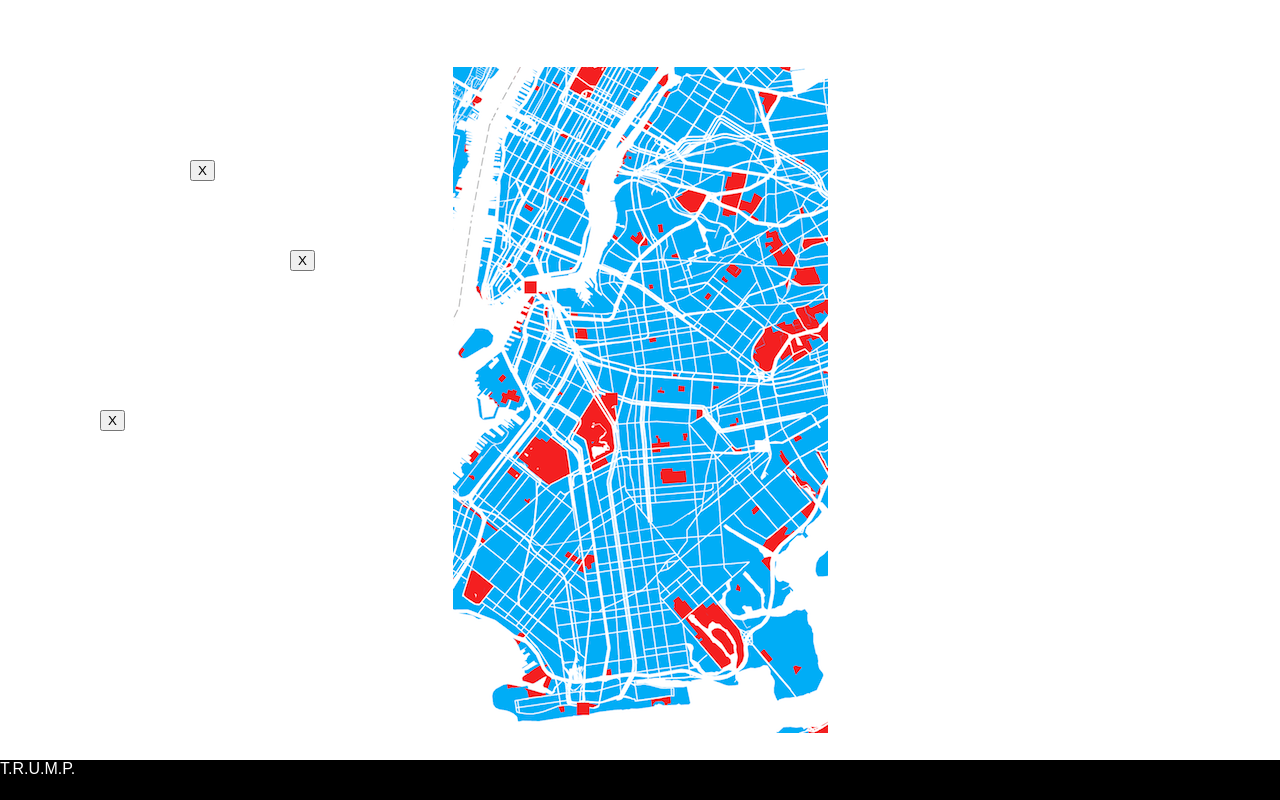
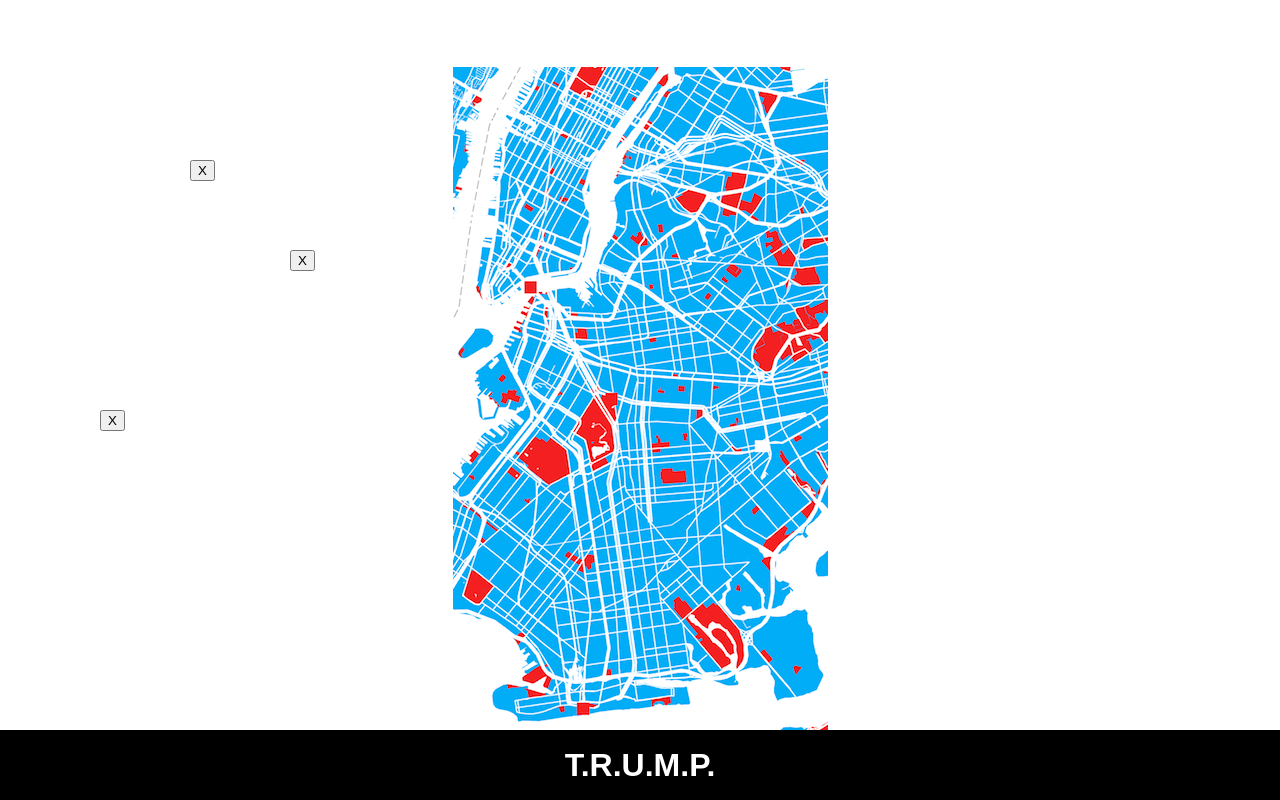
Before and after one commit to DevsDoDesign/T.R.U.M.P., a React (Create React App) app: page / in a window 1280 px wide. Built offline with nearby package versions, Linux system fonts and the light colour scheme; the HTML template or start-up script is replaced by a standard one.

Commit message:
TRUMP text

```diff
--- a/src/App.css
+++ b/src/App.css
@@ -10,9 +10,13 @@
 	bottom: 0;
 	left: 0;
 	right: 0;
-	height: 40px;
 	background: black;
 	color: white;
+	height: 70px;
+	text-align: center;
+	line-height: 70px;
+	font-weight: bold;
+	font-size: 2em;
 }
 
 /*.App {*/
```
